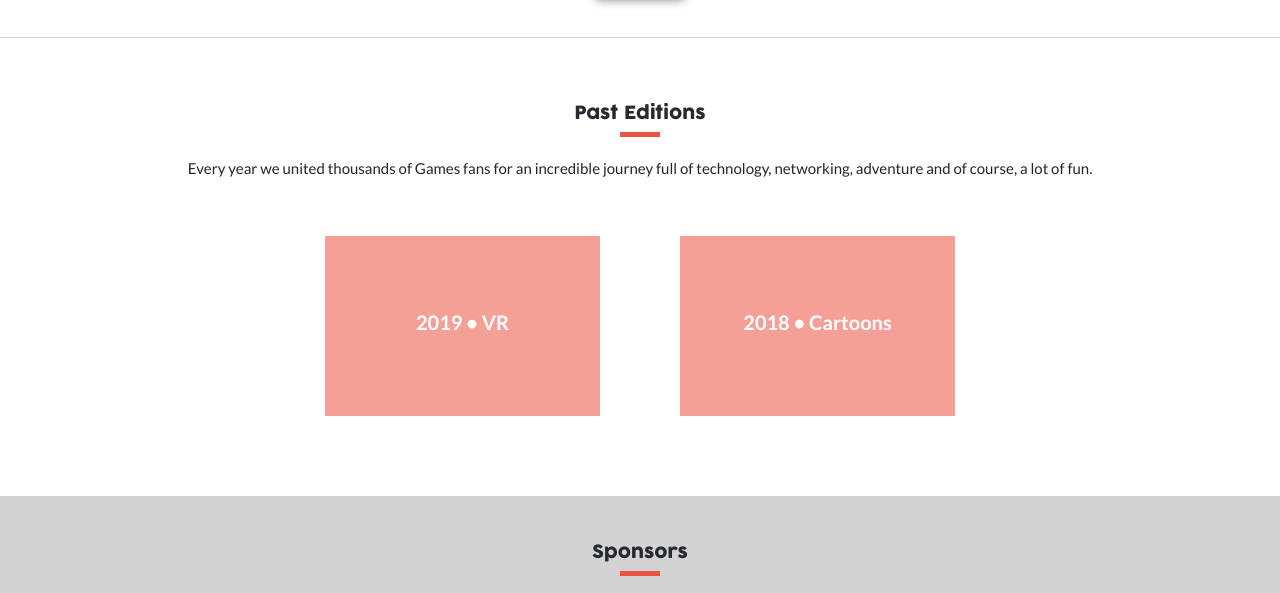
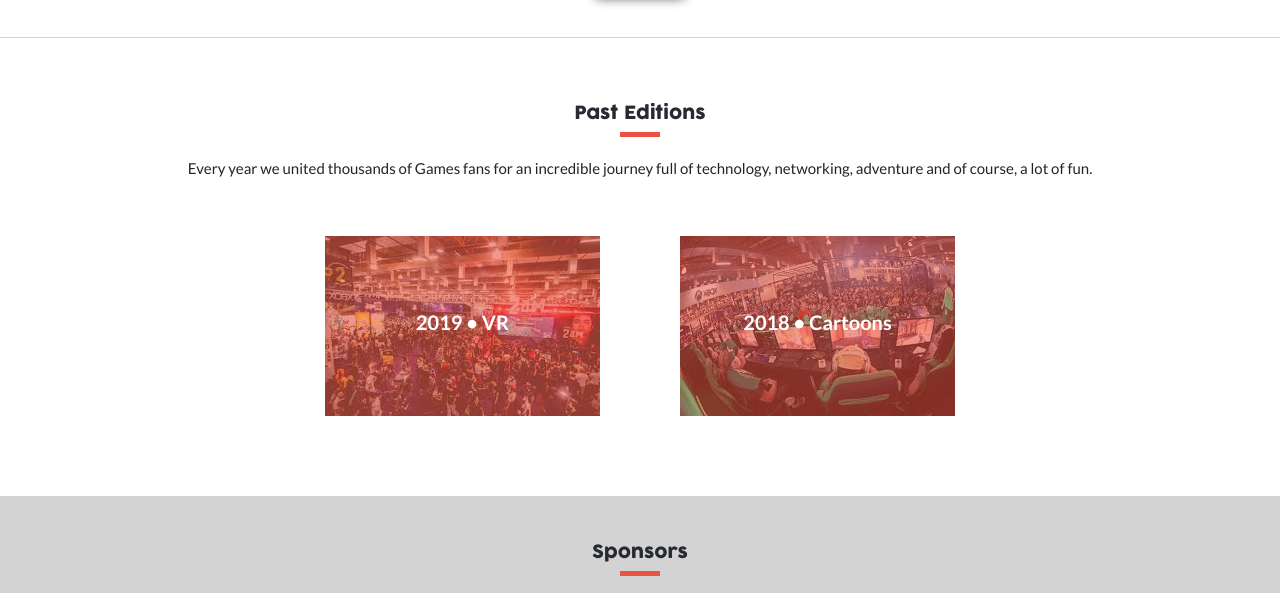
Before and after one commit to MarilenaRoque/JoyStickedExperience, a website: page about.html in a window 1280 px wide. Shown: the part 1094-1687 px from the top of the page. Drawn offline with nearby package versions, Linux system fonts and the light colour scheme; the site is published under a folder, as on GitHub Pages, so addresses that start at the root find nothing.

Commit message:
Fixing Image Path

```diff
--- a/assets/styles/style.css
+++ b/assets/styles/style.css
@@ -110,7 +110,7 @@ h2 {
 
 main {
   height: fit-content;
-  background-image: url("/assets/images/vide-game.jpg");
+  background-image: url("../images/vide-game.jpg");
   background-position: center;
   background-size: cover;
   width: 100%;
@@ -448,11 +448,11 @@ footer {
 }
 
 .img-2019 {
-  background-image: url("/assets/images/2019.jpeg");
+  background-image: url("../images/2019.jpeg");
 }
 
 .img-2018 {
-  background-image: url("/assets/images/2018.jpeg");
+  background-image: url("../images/2018.jpeg");
 }
 
 .img-year {
```
